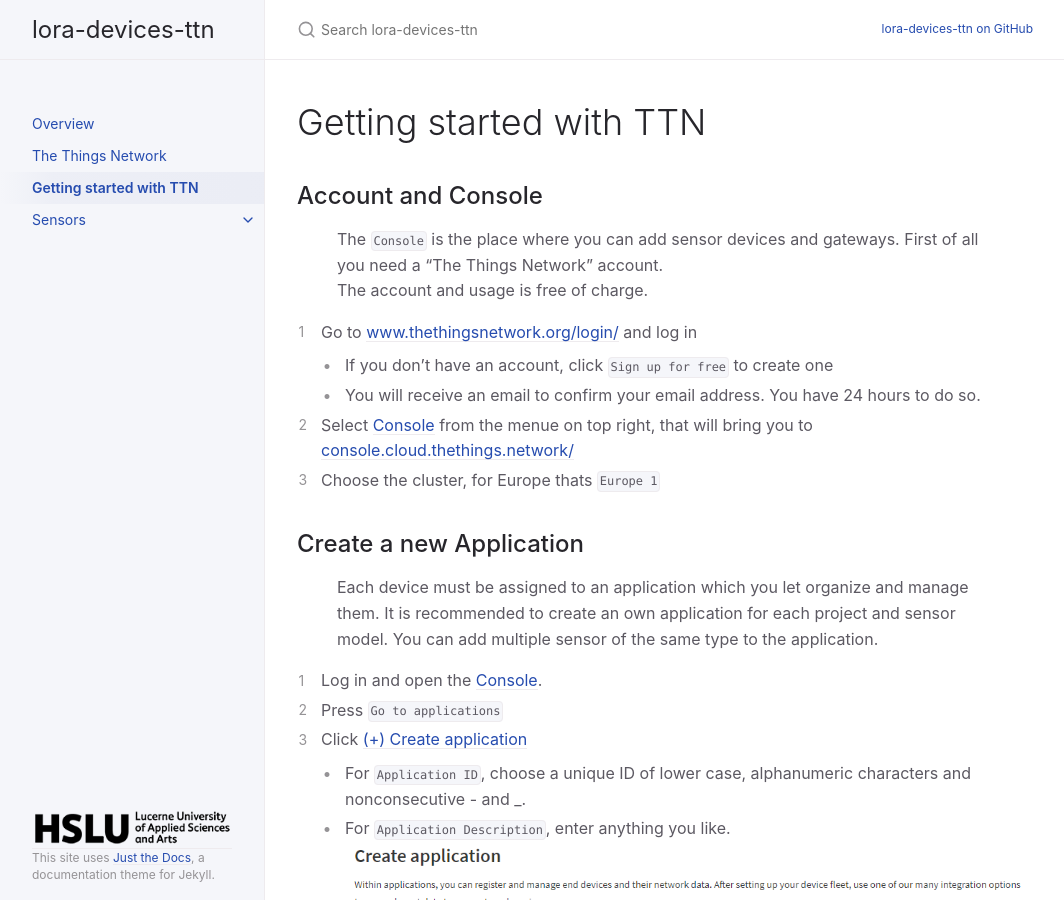
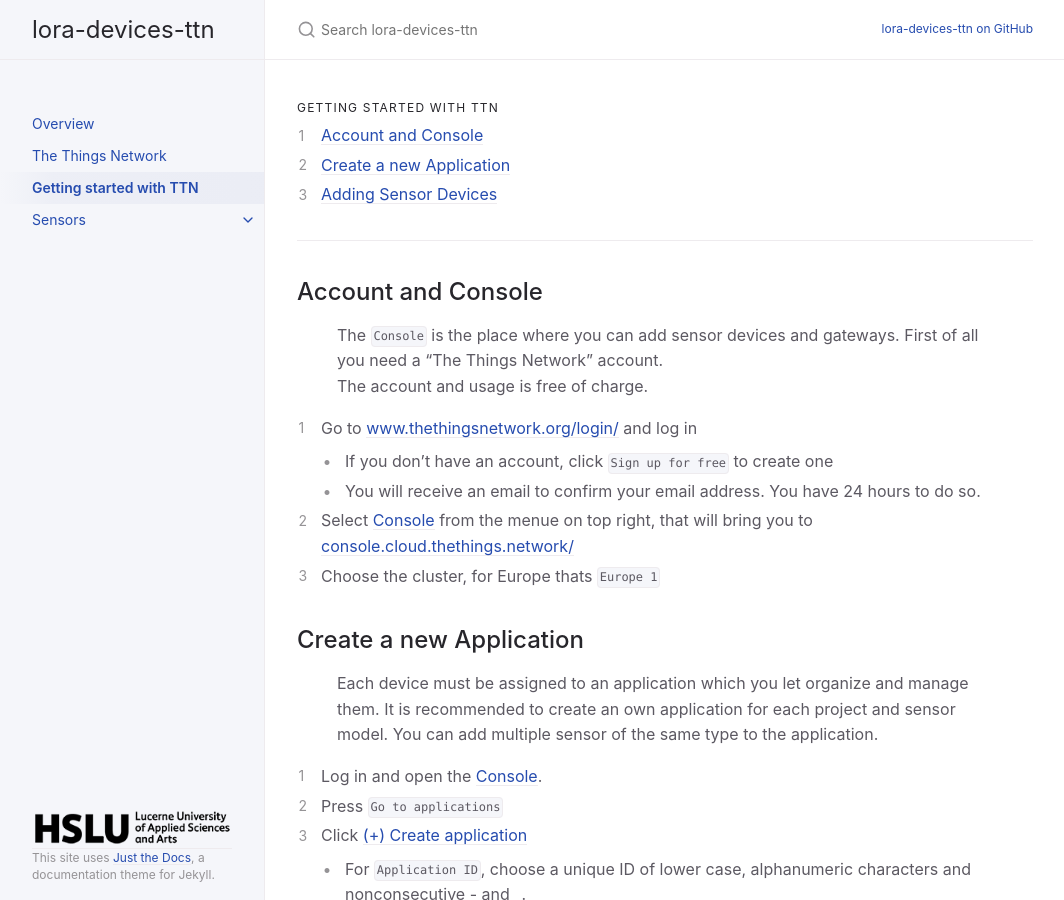
Before and after one commit to hslu-ige-laes/lora-devices-ttn, a Jekyll site: the page built from docs/getting_started.md, in a window 1280 px wide and 900 px high. Shown: the whole window, without its empty margins (107-1171 px from the left). Built offline with Jekyll 4.4.1, drawn with Linux system fonts in a browser that asks for light colours.

Commit message:
Update getting_started.md

```diff
--- a/docs/getting_started.md
+++ b/docs/getting_started.md
@@ -7,6 +7,13 @@ permalink: /docs/getting_started
 ---
 
 # Getting started with TTN
+{: .no_toc .text-delta }
+
+1. TOC
+{:toc}
+
+---
+
 ## Account and Console
 > The `Console` is the place where you can add sensor devices and gateways.
 > First of all you need a "The Things Network" account.<br>
```
